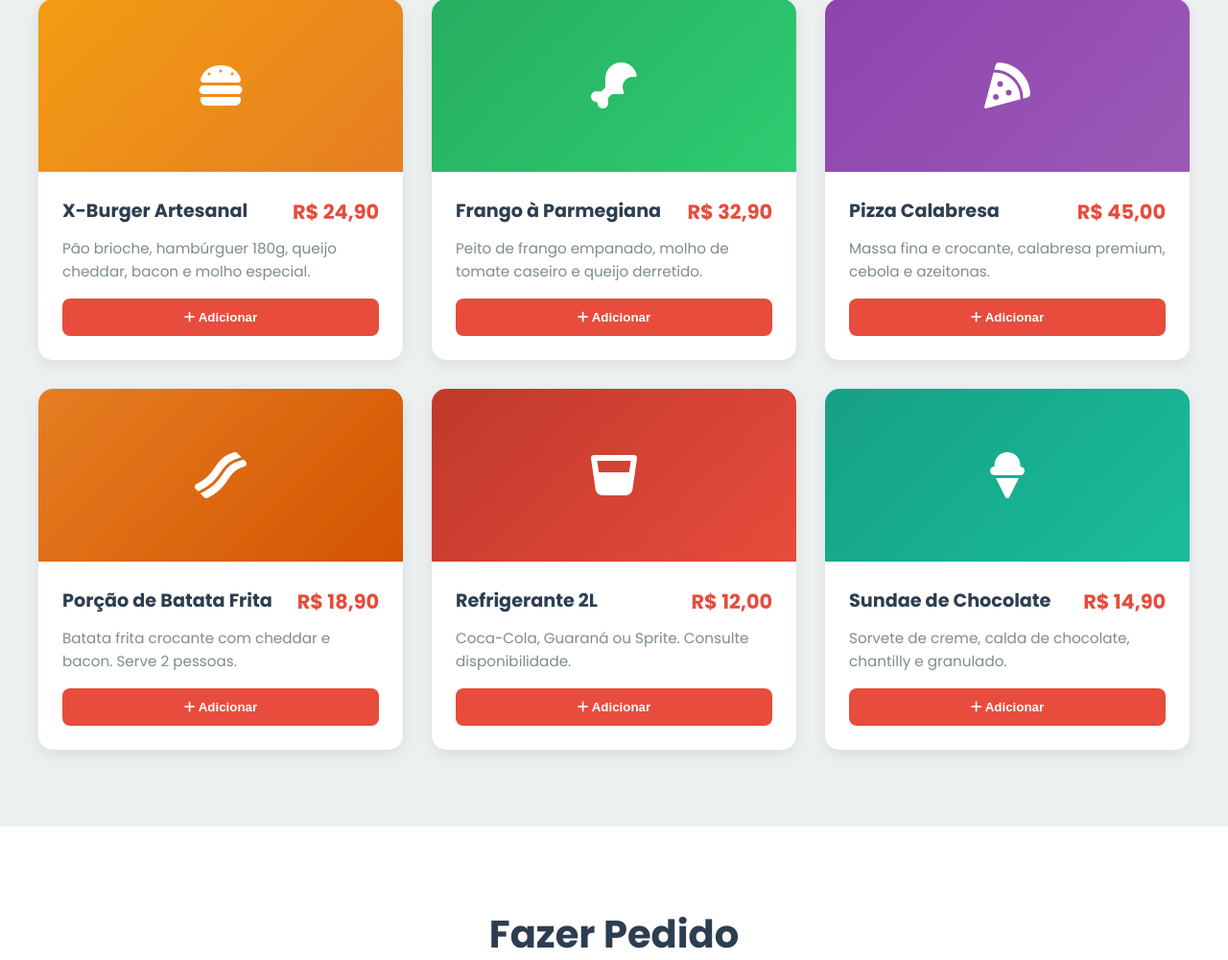
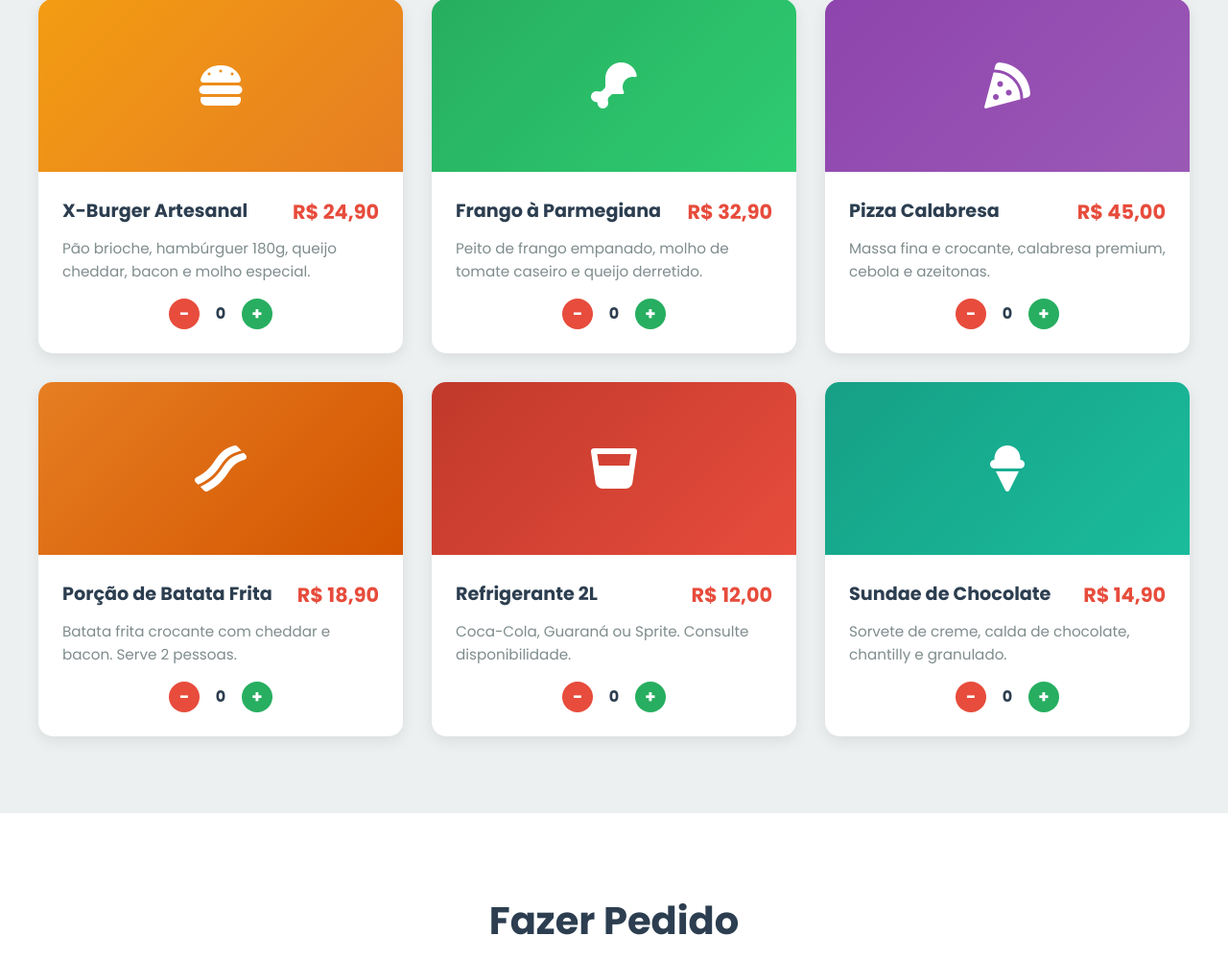
Before and after one commit to Alisson-Lacerda/sistema-de-lachonete, a Flask app: page / in a window 1280 px wide. Shown: the part 714-1714 px from the top of the page at 96% size. Run offline with Flask 3, Linux system fonts and the light colour scheme; some libraries are stand-ins or nearby versions.

Commit message:
Atualização do código HTML para adicionar + e -

```diff
--- a/templates/index.html
+++ b/templates/index.html
@@ -15,6 +15,7 @@
 
     <!-- CSS principal -->
     <link rel="stylesheet" href="{{ url_for('static', filename='css/style.css')}}">
+<base target="_blank">
 </head>
 <body>
 
@@ -58,9 +59,11 @@
                             <span class="price">R$ 24,90</span>
                         </div>
                         <p class="menu-desc">Pão brioche, hambúrguer 180g, queijo cheddar, bacon e molho especial.</p>
-                        <button class="add-to-cart" onclick="addItem('X-Burger Artesanal', 24.90)">
-                            <i class="fas fa-plus"></i> Adicionar
-                        </button>
+                        <div class="qty-control" data-name="X-Burger Artesanal" data-price="24.90">
+                            <button class="qty-btn qty-minus" onclick="updateQty(this, -1)">−</button>
+                            <span class="qty-value">0</span>
+                            <button class="qty-btn qty-plus" onclick="updateQty(this, 1)">+</button>
+                        </div>
                     </div>
                 </div>
 
@@ -72,9 +75,11 @@
                             <span class="price">R$ 32,90</span>
                         </div>
                         <p class="menu-desc">Peito de frango empanado, molho de tomate caseiro e queijo derretido.</p>
-                        <button class="add-to-cart" onclick="addItem('Frango à Parmegiana', 32.90)">
-                            <i class="fas fa-plus"></i> Adicionar
-                        </button>
+                        <div class="qty-control" data-name="Frango à Parmegiana" data-price="32.90">
+                            <button class="qty-btn qty-minus" onclick="updateQty(this, -1)">−</button>
+                            <span class="qty-value">0</span>
+                            <button class="qty-btn qty-plus" onclick="updateQty(this, 1)">+</button>
+                        </div>
                     </div>
                 </div>
 
@@ -86,9 +91,11 @@
                             <span class="price">R$ 45,00</span>
                         </div>
                         <p class="menu-desc">Massa fina e crocante, calabresa premium, cebola e azeitonas.</p>
-                        <button class="add-to-cart" onclick="addItem('Pizza Calabresa', 45.00)">
-                            <i class="fas fa-plus"></i> Adicionar
-                        </button>
+                        <div class="qty-control" data-name="Pizza Calabresa" data-price="45.00">
+                            <button class="qty-btn qty-minus" onclick="updateQty(this, -1)">−</button>
+                            <span class="qty-value">0</span>
+                            <button class="qty-btn qty-plus" onclick="updateQty(this, 1)">+</button>
+                        </div>
                     </div>
                 </div>
 
@@ -100,9 +107,11 @@
                             <span class="price">R$ 18,90</span>
                         </div>
                         <p class="menu-desc">Batata frita crocante com cheddar e bacon. Serve 2 pessoas.</p>
-                        <button class="add-to-cart" onclick="addItem('Porção de Batata Frita', 18.90)">
-                            <i class="fas fa-plus"></i> Adicionar
-                        </button>
+                        <div class="qty-control" data-name="Porção de Batata Frita" data-price="18.90">
+                            <button class="qty-btn qty-minus" onclick="updateQty(this, -1)">−</button>
+                            <span class="qty-value">0</span>
+                            <button class="qty-btn qty-plus" onclick="updateQty(this, 1)">+</button>
+                        </div>
                     </div>
                 </div>
 
@@ -114,9 +123,11 @@
                             <span class="price">R$ 12,00</span>
                         </div>
                         <p class="menu-desc">Coca-Cola, Guaraná ou Sprite. Consulte disponibilidade.</p>
-                        <button class="add-to-cart" onclick="addItem('Refrigerante 2L', 12.00)">
-                            <i class="fas fa-plus"></i> Adicionar
-                        </button>
+                        <div class="qty-control" data-name="Refrigerante 2L" data-price="12.00">
+                            <button class="qty-btn qty-minus" onclick="updateQty(this, -1)">−</button>
+                            <span class="qty-value">0</span>
+                            <button class="qty-btn qty-plus" onclick="updateQty(this, 1)">+</button>
+                        </div>
                     </div>
                 </div>
 
@@ -128,9 +139,11 @@
                             <span class="price">R$ 14,90</span>
                         </div>
                         <p class="menu-desc">Sorvete de creme, calda de chocolate, chantilly e granulado.</p>
-                        <button class="add-to-cart" onclick="addItem('Sundae de Chocolate', 14.90)">
-                            <i class="fas fa-plus"></i> Adicionar
-                        </button>
+                        <div class="qty-control" data-name="Sundae de Chocolate" data-price="14.90">
+                            <button class="qty-btn qty-minus" onclick="updateQty(this, -1)">−</button>
+                            <span class="qty-value">0</span>
+                            <button class="qty-btn qty-plus" onclick="updateQty(this, 1)">+</button>
+                        </div>
                     </div>
                 </div>
 
```
